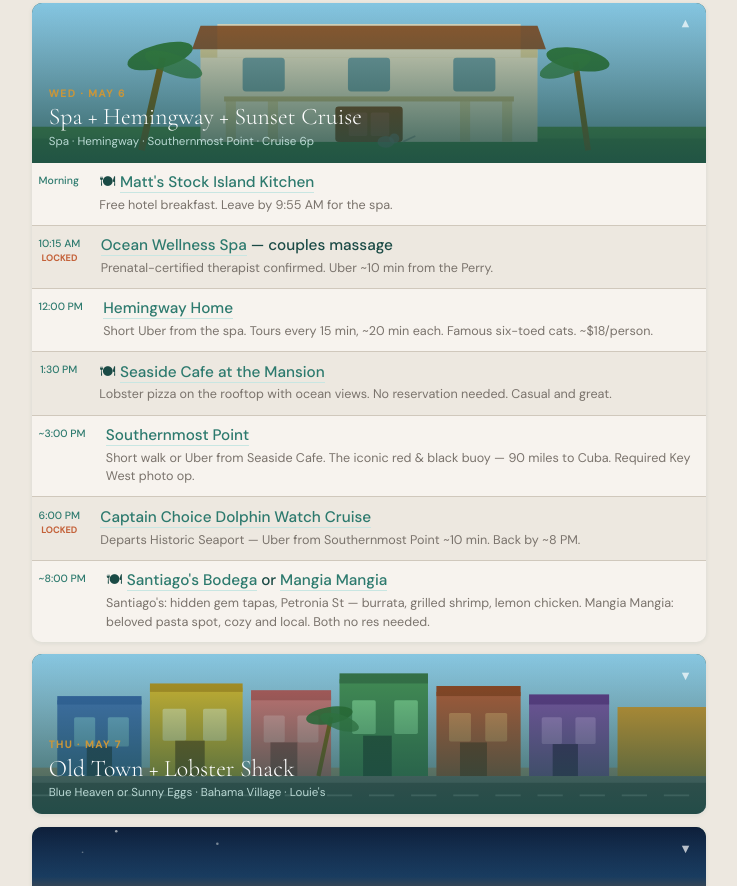
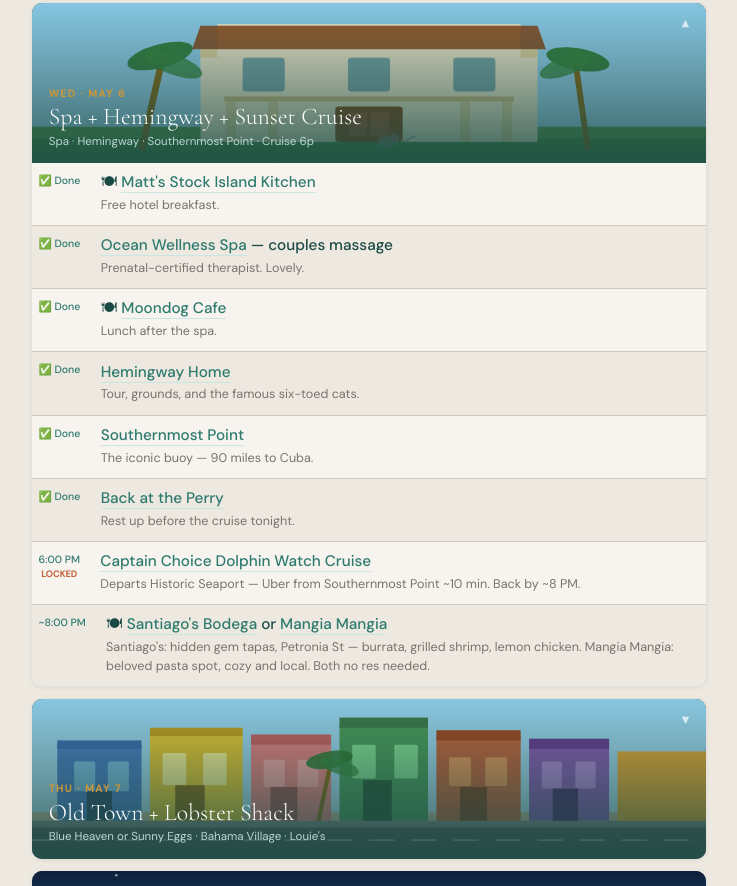
Before and after one commit to jdesai87/keywestfl, a plain HTML site: page index.html in a window 1280 px wide. Shown: the part 507-1393 px from the top of the page, without its empty margins (271-1008 px from the left). Drawn offline with nearby package versions, Linux system fonts and the light colour scheme.

Commit message:
Update index.html

```diff
--- a/index.html
+++ b/index.html
@@ -1,5 +1,4 @@
 <!DOCTYPE html>
-
 <html lang="en">
 <head>
 <meta charset="UTF-8">
@@ -76,10 +75,11 @@
 
 </div>
 
+
+
 <div class="content">
 
   <!-- MONDAY -->
-
   <div class="day open" id="day-mon">
     <div class="day-hero" onclick="toggle(this)">
       <div class="day-hero-img" id="img-mon" style="background:var(--deep)">
@@ -138,7 +138,6 @@
   </div>
 
   <!-- TUESDAY -->
-
   <div class="day" id="day-tue">
     <div class="day-hero" onclick="toggle(this)">
       <div class="day-hero-img" id="img-tue" style="background:var(--deep)">
@@ -205,7 +204,6 @@
   </div>
 
   <!-- WEDNESDAY -->
-
   <div class="day" id="day-wed">
     <div class="day-hero" onclick="toggle(this)">
       <div class="day-hero-img" id="img-wed" style="background:var(--deep)">
@@ -220,38 +218,45 @@
     </div>
     <div class="day-body">
       <div class="activity">
-        <div class="act-time">Morning</div>
+        <div class="act-time">✅ Done</div>
         <div class="act-content">
           <div class="act-name">🍽 <a href="https://www.perrykeywest.com/stock-island-restaurants" target="_blank">Matt's Stock Island Kitchen</a></div>
-          <div class="act-note">Free hotel breakfast. Leave by 9:55 AM for the spa.</div>
+          <div class="act-note">Free hotel breakfast.</div>
         </div>
       </div>
       <div class="activity">
-        <div class="act-time">10:15 AM<div class="locked-badge">LOCKED</div></div>
+        <div class="act-time">✅ Done</div>
         <div class="act-content">
           <div class="act-name"><a href="https://maps.google.com/?q=Ocean+Wellness+Spa+Key+West" target="_blank">Ocean Wellness Spa</a> — couples massage</div>
-          <div class="act-note">Prenatal-certified therapist confirmed. Uber ~10 min from the Perry.</div>
+          <div class="act-note">Prenatal-certified therapist. Lovely.</div>
         </div>
       </div>
       <div class="activity">
-        <div class="act-time">12:00 PM</div>
+        <div class="act-time">✅ Done</div>
         <div class="act-content">
-          <div class="act-name"><a href="https://maps.google.com/?q=Ernest+Hemingway+Home+Museum+Key+West" target="_blank">Hemingway Home</a></div>
-          <div class="act-note">Short Uber from the spa. Tours every 15 min, ~20 min each. Famous six-toed cats. ~$18/person.</div>
+          <div class="act-name">🍽 <a href="https://maps.google.com/?q=Moondog+Cafe+Key+West" target="_blank">Moondog Cafe</a></div>
+          <div class="act-note">Lunch after the spa.</div>
         </div>
       </div>
       <div class="activity">
-        <div class="act-time">1:30 PM</div>
+        <div class="act-time">✅ Done</div>
         <div class="act-content">
-          <div class="act-name">🍽 <a href="https://maps.google.com/?q=Seaside+Cafe+at+the+Mansion+Key+West" target="_blank">Seaside Cafe at the Mansion</a></div>
-          <div class="act-note">Lobster pizza on the rooftop with ocean views. No reservation needed. Casual and great.</div>
+          <div class="act-name"><a href="https://maps.google.com/?q=Ernest+Hemingway+Home+Museum+Key+West" target="_blank">Hemingway Home</a></div>
+          <div class="act-note">Tour, grounds, and the famous six-toed cats.</div>
         </div>
       </div>
       <div class="activity">
-        <div class="act-time">~3:00 PM</div>
+        <div class="act-time">✅ Done</div>
         <div class="act-content">
           <div class="act-name"><a href="https://maps.google.com/?q=Southernmost+Point+Continental+US+Key+West" target="_blank">Southernmost Point</a></div>
-          <div class="act-note">Short walk or Uber from Seaside Cafe. The iconic red & black buoy — 90 miles to Cuba. Required Key West photo op.</div>
+          <div class="act-note">The iconic buoy — 90 miles to Cuba.</div>
+        </div>
+      </div>
+      <div class="activity">
+        <div class="act-time">✅ Done</div>
+        <div class="act-content">
+          <div class="act-name"><a href="https://www.perrykeywest.com" target="_blank">Back at the Perry</a></div>
+          <div class="act-note">Rest up before the cruise tonight.</div>
         </div>
       </div>
       <div class="activity">
@@ -272,7 +277,6 @@
   </div>
 
   <!-- THURSDAY -->
-
   <div class="day" id="day-thu">
     <div class="day-hero" onclick="toggle(this)">
       <div class="day-hero-img" id="img-thu" style="background:var(--deep)">
@@ -332,7 +336,6 @@
   </div>
 
   <!-- FRIDAY -->
-
   <div class="day" id="day-fri">
     <div class="day-hero" onclick="toggle(this)">
       <div class="day-hero-img" id="img-fri" style="background:var(--deep)">
@@ -382,6 +385,5 @@
   if (t) t.classList.add('open');
 })();
 </script>
-
 </body>
 </html>
```
